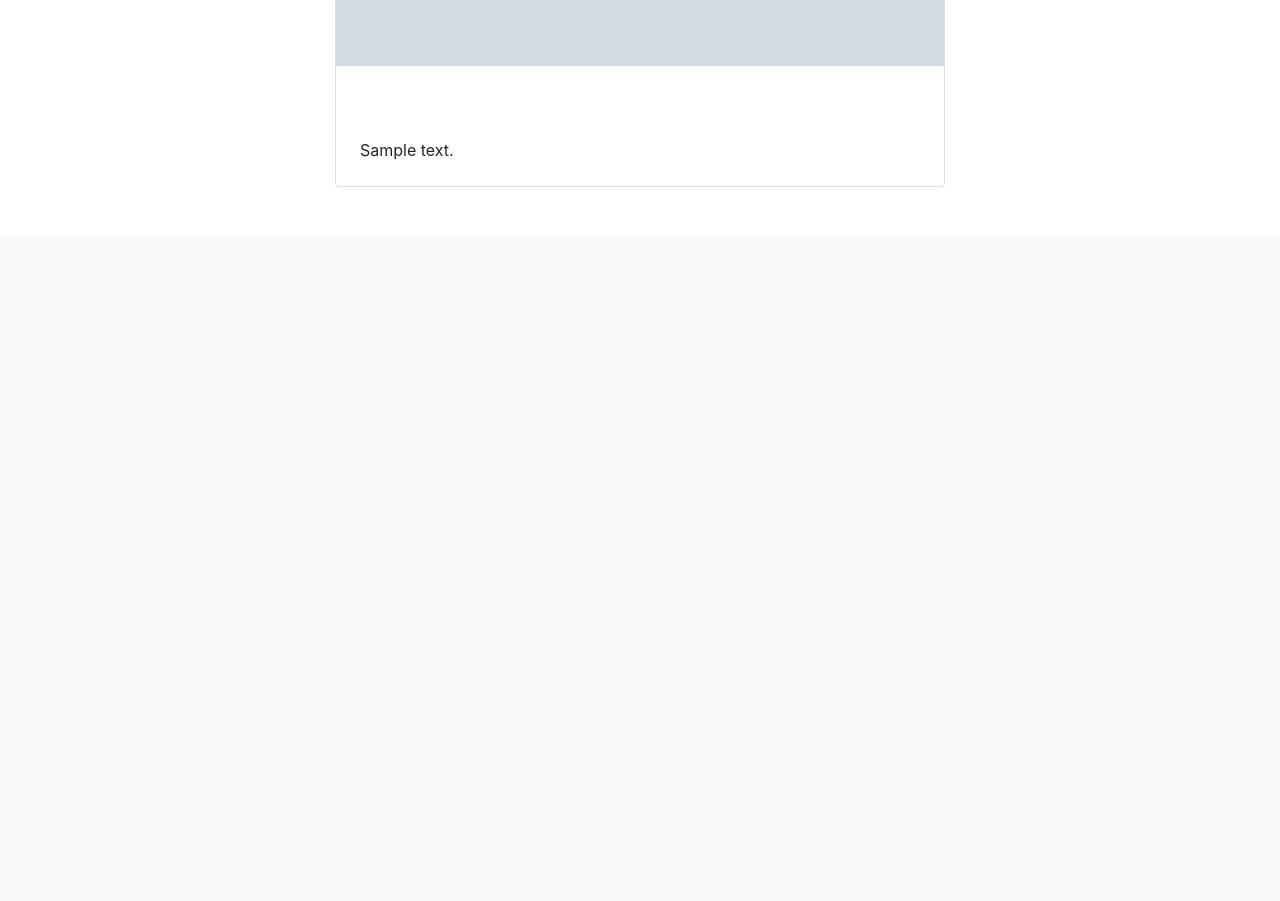
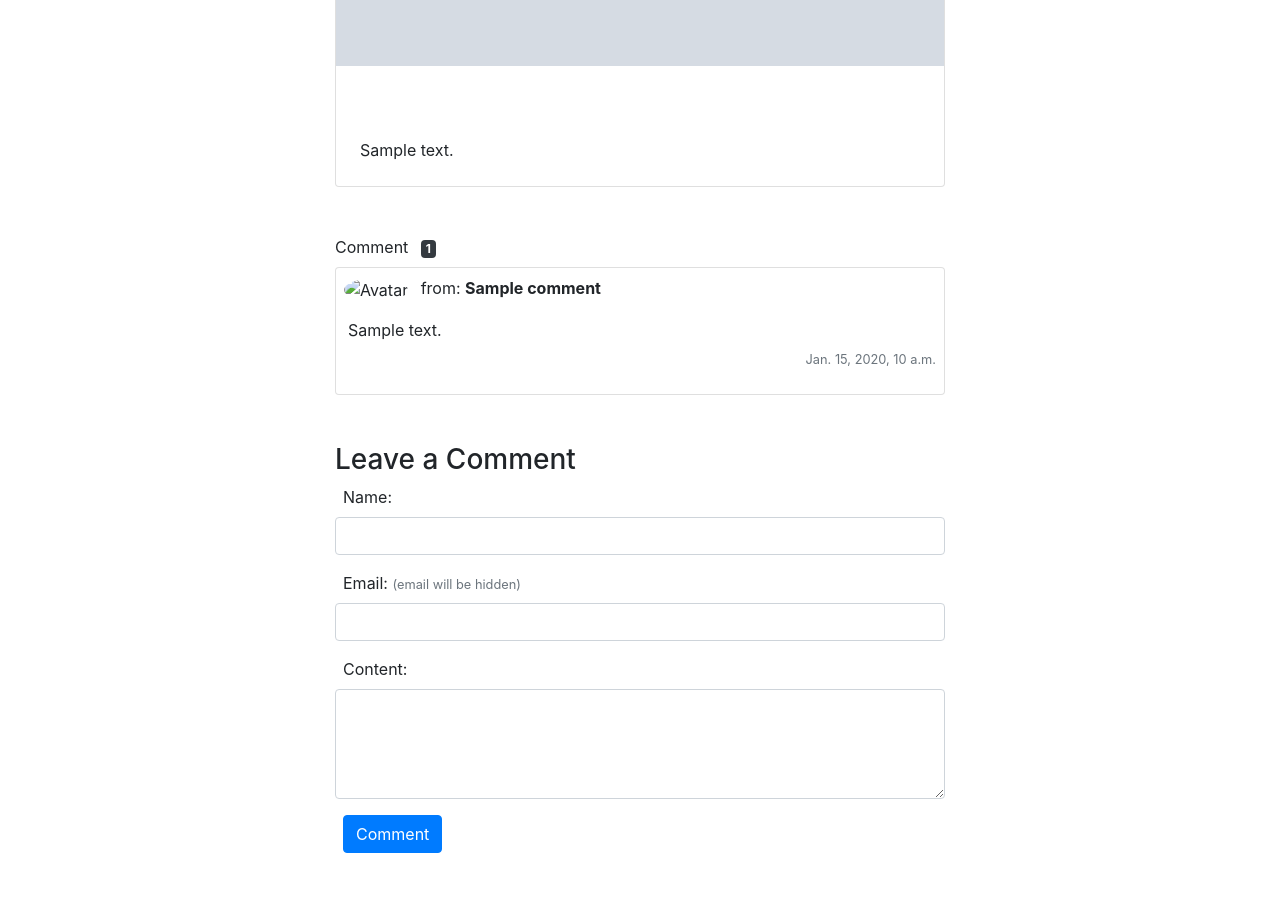
Before and after one commit to anpavlov11/Drop-Dead-Sober, a Django app: a page that uses templates/core/post.html in a window 1280 px wide. Shown: the part 629-1530 px from the top of the page. Before the commit the page ends 816 px from the top, so only its background shows below. Run offline with Django 4.2, Linux system fonts and the light colour scheme; tables that the repository leaves empty hold one stand-in row (values such as "Sample post"); grey boxes marked "Sample" are stand-in pictures; some libraries are stand-ins or nearby versions.

Commit message:
added blank img filler, completed comment forms and views

```diff
--- a/core/views.py
+++ b/core/views.py
@@ -56,7 +56,6 @@
             name = form.cleaned_data['name']
             email = form.cleaned_data['email']
             content = form.cleaned_data['content']
-
             comment = Comment.objects.create(
                 name=name, email=email, content=content, post=post
             )
@@ -67,14 +66,13 @@
 
         return self.render_to_response(context=context)
 
-
 class PostCreateView(LoginRequiredMixin, CreateView):
     model = Post
     fields = ["title", "content", "image", "tags"]
 
     def get_success_url(self):
         messages.success(
-            self.request, 'Your post has been created successfully.')
+            self.request, 'Post created.')
         return reverse_lazy("core:home")
 
     def form_valid(self, form):
@@ -84,7 +82,6 @@
         obj.save()
         return super().form_valid(form)
 
-
 class PostUpdateView(LoginRequiredMixin, UpdateView):
     model = Post
     fields = ["title", "content", "image", "tags"]
@@ -93,12 +90,11 @@
         context = super().get_context_data(**kwargs)
         update = True
         context['update'] = update
-
         return context
 
     def get_success_url(self):
         messages.success(
-            self.request, 'Your post has been updated successfully.')
+            self.request, 'Post updated.')
         return reverse_lazy("core:home")
 
     def get_queryset(self):
@@ -110,7 +106,7 @@
 
     def get_success_url(self):
         messages.success(
-            self.request, 'Your post has been deleted successfully.')
+            self.request, 'Post deleted.')
         return reverse_lazy("core:home")
 
     def get_queryset(self):
--- a/templates/core/post.html
+++ b/templates/core/post.html
@@ -36,5 +36,55 @@
       </div>
     </div>
   </div>
+  {% if comments %}
+  <div class="row mt-5">
+    <div class="col-lg-6 offset-lg-3">
+      Comment{{ comments.count|pluralize }}
+      <span class="badge badge-dark ml-2">{{ comments.count }}</span>
+    </div>
+    {% for comment in comments %}
+    <div class="col-lg-6 offset-lg-3 mt-2">
+      <div class="card p-2">
+        <div class="row">
+          <div class="col-12">
+            <img class="rounded-circle mr-2" src="{% static 'img/avatar.svg' %}" alt="Avatar">
+            from: <strong>{{ comment.name }}</strong>
+          </div>
+          <div class="col-12">
+            <p class="m-1 mt-3">{{ comment.content }}</p>
+            <p class="text-right text-muted"><small>{{ comment.created }}</small></p>
+          </div>
+        </div>
+      </div>
+    </div>
+    {% endfor %}
+  </div>
+  {% endif %}
+  <div class="row mt-5">
+    <div class="col-lg-6 offset-lg-3">
+      <h3>Leave a Comment</h3>
+      <form method='POST'>
+        {% csrf_token %}
+        <div class="form-group">
+          <span class="ml-2"></span>{{ form.name.label_tag }}
+          <input type="text" class="form-control {% if form.name.errors %}is-invalid{% endif %}" id="id_name"
+            name="name" value="{{ form.name.value|default:'' }}">
+        </div>
+        <div class="form-group">
+          <span class="ml-2"></span>
+          {{ form.email.label_tag }}
+          <span class="text-muted"><small>(email will be hidden)</small></span>
+          <input type="text" class="form-control {% if form.email.errors %}is-invalid{% endif %}" id="id_email"
+            name="email" value="{{ form.email.value|default:'' }}">
+        </div>
+        <div class="form-group">
+          <span class="ml-2"></span>{{ form.content.label_tag }}
+          <textarea class="form-control {% if form.content.errors %}is-invalid{% endif %}" id="id_content"
+            name="content" rows="4">{{ form.content.value|default:'' }}</textarea>
+        </div>
+        <button class="btn btn-primary ml-2" type="submit">Comment</button>
+      </form>
+    </div>
+  </div>
 </div>
 {% endblock content %}
```
Also changed, not shown: static/img/avatar.svg (added).
